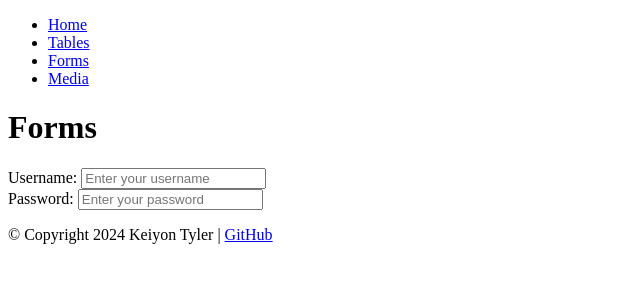
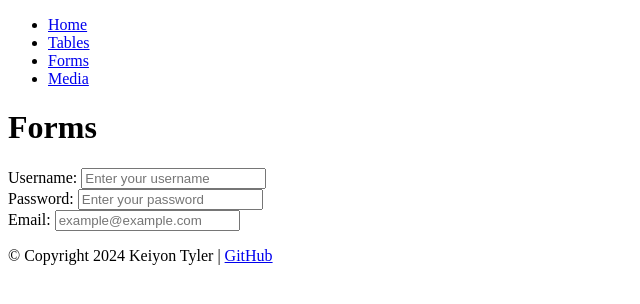
Before and after one commit to Keiyon/COMP001A.LectureActivity4Updated, a plain HTML site: page forms.html in a window 1280 px wide. Shown: the whole page, without its empty margins (0-640 px from the left). Drawn offline with Linux system fonts and the light colour scheme.

Commit message:
added an email label and gave the ability to type stuff on the live website

```diff
--- a/forms.html
+++ b/forms.html
@@ -30,6 +30,11 @@
 
             <br>
 
+            <label for="email">Email:</label>
+            <input type="email" id="email" name="email" placeholder="example@example.com">
+
+            <br>
+
 
         </form>
     </main>
```
